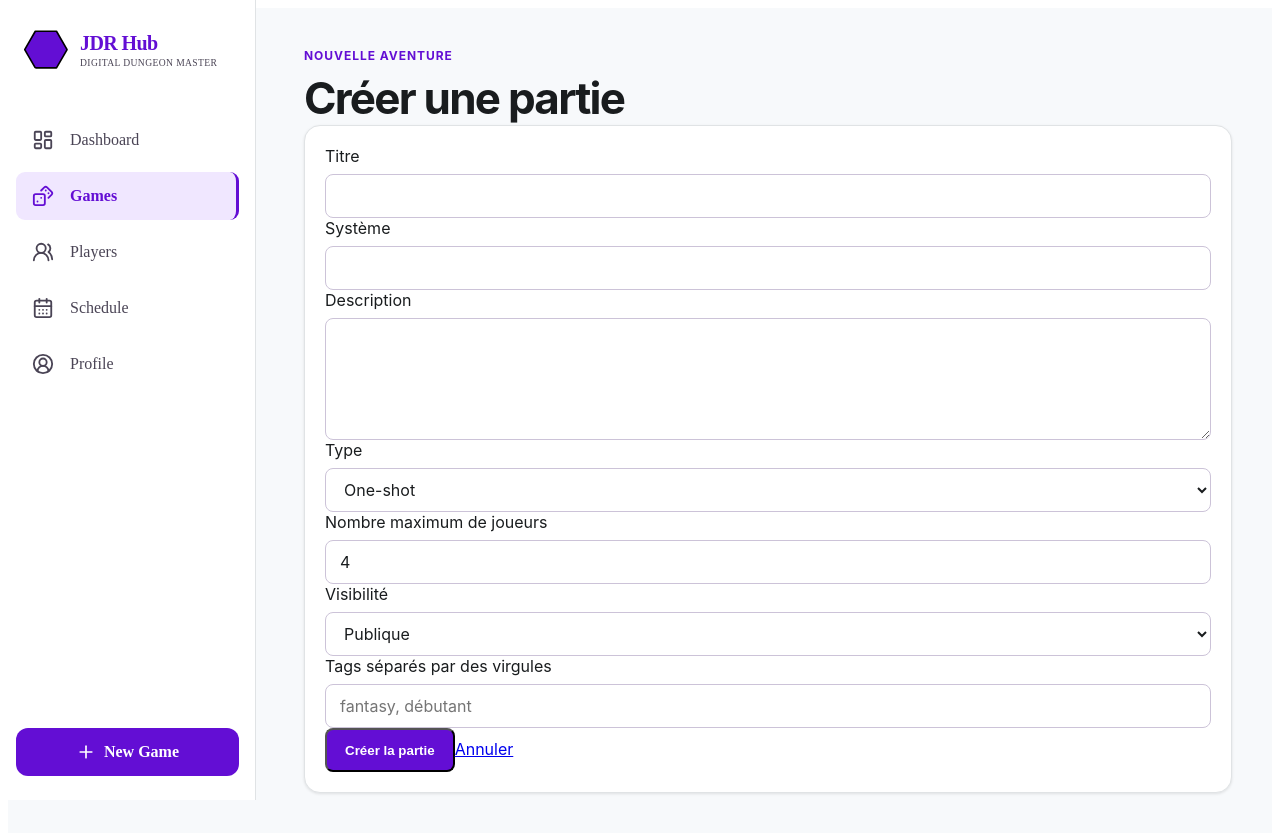
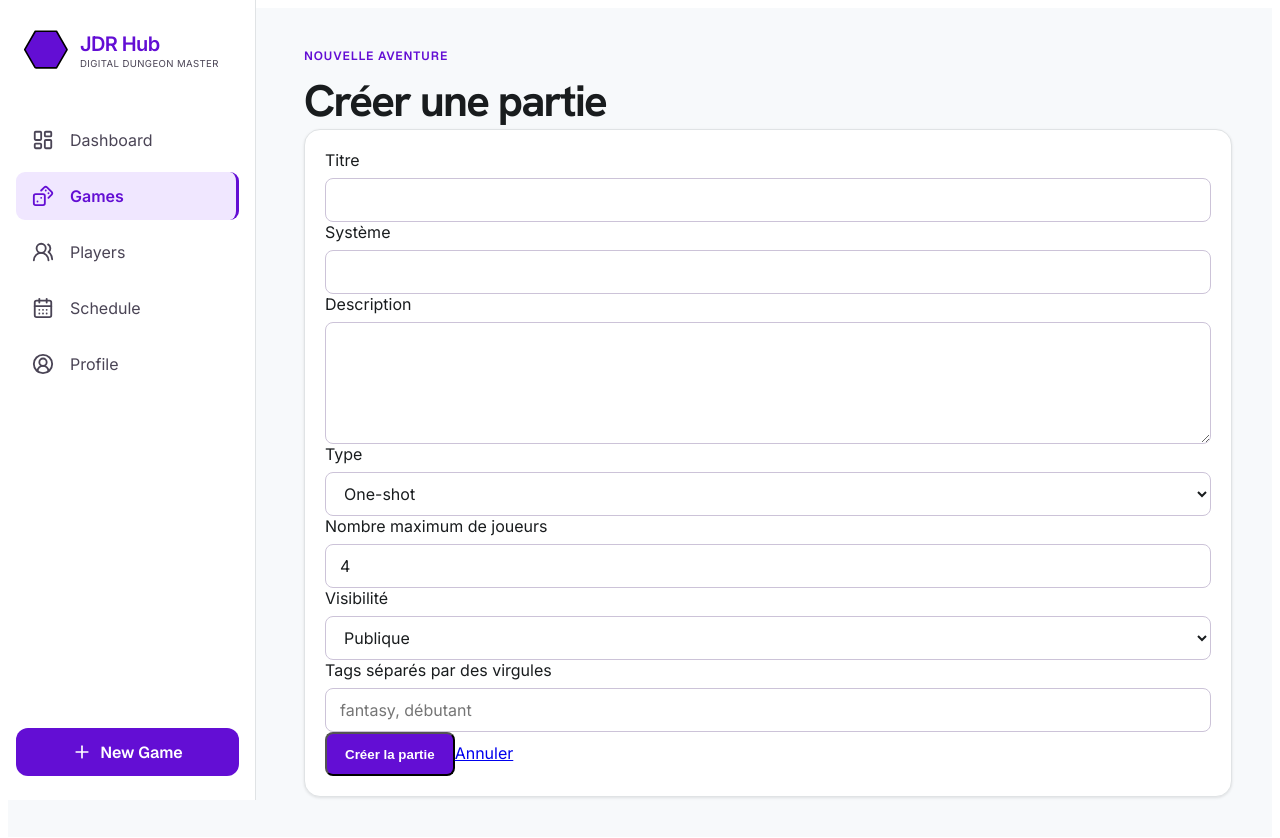
Before and after one commit to thomasO82/jdr_hub, a Next.js app in the folder apps/web/: page /parties/nouvelle in a window 1280 px wide. Shown: the top 838 px of the page. Built offline with nearby package versions, Linux system fonts and the light colour scheme.

Commit message:
fix: align application typography

```diff
--- a/apps/web/app/layout.tsx
+++ b/apps/web/app/layout.tsx
@@ -12,6 +12,14 @@ export default function RootLayout({
 }>) {
   return (
     <html lang="fr">
+      <head>
+        <link rel="preconnect" href="https://fonts.googleapis.com" />
+        <link rel="preconnect" href="https://fonts.gstatic.com" crossOrigin="anonymous" />
+        <link
+          href="https://fonts.googleapis.com/css2?family=Geist:wght@400;500;600&family=Hanken+Grotesk:wght@400;500;600;700&family=Inter:wght@400;500;600&display=swap"
+          rel="stylesheet"
+        />
+      </head>
       <body>{children}</body>
     </html>
   )
--- a/apps/web/features/games/games-view.module.css
+++ b/apps/web/features/games/games-view.module.css
@@ -10,8 +10,8 @@
 .catalogContent { min-width: 0; }
 .catalogHeader { display: flex; align-items: end; justify-content: space-between; gap: 20px; padding-bottom: 18px; border-bottom: 1px solid #e0e3e5; }
 .header { display: flex; align-items: end; justify-content: space-between; gap: 24px; margin-bottom: 32px; }
-.eyebrow { margin: 0 0 8px; color: #630ed4; font-size: .75rem; font-weight: 700; letter-spacing: .08em; text-transform: uppercase; }
-.title { margin: 0; font-size: clamp(2rem, 5vw, 2.75rem); letter-spacing: -.04em; }
+.eyebrow { margin: 0 0 8px; color: #630ed4; font-family: Geist, Inter, ui-sans-serif, system-ui, sans-serif; font-size: .75rem; font-weight: 700; letter-spacing: .08em; text-transform: uppercase; }
+.title { margin: 0; font-family: Hanken Grotesk, Inter, ui-sans-serif, system-ui, sans-serif; font-size: clamp(2rem, 5vw, 2.75rem); letter-spacing: -.04em; }
 .intro { max-width: 620px; margin: 6px 0 0; color: #4a4455; line-height: 1.5; }
 .primary { display: inline-flex; align-items: center; justify-content: center; min-height: 44px; padding: 0 18px; border-radius: 8px; background: #630ed4; color: white; font-weight: 700; text-decoration: none; white-space: nowrap; }
 .filters { display: grid; grid-template-columns: minmax(0, 1fr) 220px auto; gap: 12px; margin-bottom: 24px; }
@@ -19,7 +19,7 @@
 .filterToggle { display: none; margin-bottom: 8px; padding: 0; border: 0; background: transparent; color: #630ed4; font: inherit; font-size: .875rem; font-weight: 700; cursor: pointer; }
 .filterPanel { display: grid; gap: 22px; align-items: start; }
 .filterSection { display: grid; gap: 11px; margin: 0; padding: 0; border: 0; }
-.filterSection legend { margin-bottom: 1px; color: #4a4455; font-size: .75rem; font-weight: 800; letter-spacing: .06em; text-transform: uppercase; }
+.filterSection legend { margin-bottom: 1px; color: #4a4455; font-family: Geist, Inter, ui-sans-serif, system-ui, sans-serif; font-size: .75rem; font-weight: 800; letter-spacing: .06em; text-transform: uppercase; }
 .checkOption { display: flex; align-items: center; gap: 9px; color: #333039; font-size: .875rem; }
 .checkOption input { width: 16px; height: 16px; margin: 0; accent-color: #630ed4; }
 .formatOptions { display: grid; grid-template-columns: 1fr 1fr; gap: 8px; }
@@ -47,9 +47,9 @@
 .coverSystem { background: #630ed4; text-transform: uppercase; }
 .cardBody { display: grid; gap: 10px; padding: 18px 16px 16px; }
 .cardBody .eyebrow { margin: 0; font-size: .65rem; }
-.cardBody h2 { overflow: hidden; margin: 0; font-size: 1.25rem; text-overflow: ellipsis; white-space: nowrap; }
+.cardBody h2 { overflow: hidden; margin: 0; font-family: Hanken Grotesk, Inter, ui-sans-serif, system-ui, sans-serif; font-size: 1.25rem; text-overflow: ellipsis; white-space: nowrap; }
 .cardDescription { display: -webkit-box; overflow: hidden; margin: 0; color: #4a4455; font-size: .875rem; line-height: 1.45; -webkit-box-orient: vertical; -webkit-line-clamp: 2; }
-.cardMeta { display: flex; justify-content: space-between; gap: 8px; padding-top: 12px; border-top: 1px solid #f0edf2; color: #4a4455; font-size: .68rem; font-weight: 700; }
+.cardMeta { display: flex; justify-content: space-between; gap: 8px; padding-top: 12px; border-top: 1px solid #f0edf2; color: #4a4455; font-family: Geist, Inter, ui-sans-serif, system-ui, sans-serif; font-size: .68rem; font-weight: 700; }
 .cardMeta span { display: inline-flex; align-items: center; gap: 4px; }
 .card { padding: 20px; border: 1px solid #e0e3e5; border-radius: 16px; background: white; box-shadow: 0 1px 3px rgb(0 0 0 / 10%); }
 .card h2 { margin: 0; font-size: 1.25rem; }
@@ -67,7 +67,7 @@
 .detailShell { max-width: 1180px; margin: 0 auto; }
 .backLink { display: inline-block; margin-bottom: 20px; color: #4a4455; text-decoration: none; }
 .hero { min-height: 330px; display: flex; align-items: end; justify-content: space-between; gap: 24px; padding: 32px; border-radius: 24px; background: linear-gradient(145deg, #28103e 0%, #0e0b1d 55%, #3f235d 100%); color: white; box-shadow: 0 10px 15px -3px rgb(124 58 237 / 10%); }
-.heroContent h1 { margin: 18px 0 8px; font-size: clamp(2.5rem, 7vw, 4rem); letter-spacing: -.04em; }
+ .heroContent h1 { margin: 18px 0 8px; font-family: Hanken Grotesk, Inter, ui-sans-serif, system-ui, sans-serif; font-size: clamp(2.5rem, 7vw, 4rem); letter-spacing: -.04em; }
 .heroContent p { margin: 0; color: #eaddff; }
 .heroTags { display: flex; gap: 8px; }
 .heroTag, .heroTagMuted { padding: 6px 10px; border-radius: 8px; font-size: .75rem; font-weight: 700; text-transform: uppercase; letter-spacing: .06em; }
--- a/apps/web/features/layout/app-shell.module.css
+++ b/apps/web/features/layout/app-shell.module.css
@@ -1,4 +1,6 @@
-.appShell { min-height: 100svh; background: #f7f9fb; color: #191c1e; }
+.appShell { min-height: 100svh; background: #f7f9fb; color: #191c1e; font-family: Inter, ui-sans-serif, system-ui, sans-serif; }
+.appShell h1, .appShell h2, .appShell h3 { font-family: Hanken Grotesk, Inter, ui-sans-serif, system-ui, sans-serif; }
+.appShell .newGame, .appShell .eyebrow { font-family: Geist, Inter, ui-sans-serif, system-ui, sans-serif; }
 .sidebar { position: fixed; inset: 0 auto 0 0; z-index: 10; display: flex; width: 256px; flex-direction: column; box-sizing: border-box; padding: 28px 16px 24px; border-right: 1px solid #e0e3e5; background: #fff; }
 .brand { display: flex; align-items: center; gap: 12px; padding: 0 8px; color: inherit; text-decoration: none; }
 .brand img { width: 44px; height: 44px; }
--- a/apps/web/next.config.mjs
+++ b/apps/web/next.config.mjs
@@ -7,7 +7,7 @@ const securityHeaders = [
     // Next.js App Router emits inline bootstrap scripts; migrate to nonces when
     // the shell gains dynamic content and client interactions.
     value:
-      "default-src 'self'; script-src 'self' 'unsafe-inline'; style-src 'self' 'unsafe-inline'; img-src 'self' data:; object-src 'none'; base-uri 'self'; frame-ancestors 'none'",
+      "default-src 'self'; script-src 'self' 'unsafe-inline'; style-src 'self' 'unsafe-inline' https://fonts.googleapis.com; font-src 'self' https://fonts.gstatic.com; img-src 'self' data:; object-src 'none'; base-uri 'self'; frame-ancestors 'none'",
   },
   { key: 'X-Content-Type-Options', value: 'nosniff' },
   { key: 'X-Frame-Options', value: 'DENY' },
```
Also changed, not shown: 4 other files (tests, documents, lock files or other folders).
